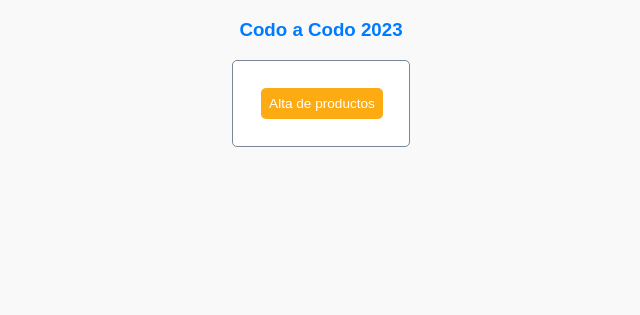
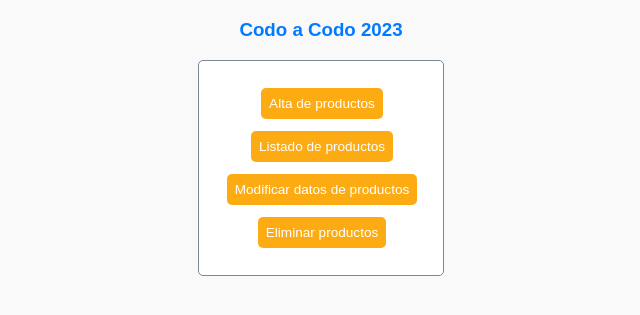
Before and after one commit to MarceloOrtizz/CRUD_CaC, a plain HTML site: page index.html in a window 1280 px wide. Shown: the part 61-376 px from the top of the page, without its empty margins (319-959 px from the left). Drawn offline with Linux system fonts and the light colour scheme.

Commit message:
index final

```diff
--- a/index.html
+++ b/index.html
@@ -16,7 +16,15 @@
             <tr>
                 <td class="contenedor-centrado"><a href="altas.html">Alta de productos</a></td>
             </tr>
-
+            <tr>
+                <td class="contenedor-centrado"><a href="listado.html">Listado de productos</a></td>
+            </tr>
+            <tr>
+                <td class="contenedor-centrado"><a href="modificaciones.html">Modificar datos de productos</a></td>
+            </tr>
+            <tr>
+                <td class="contenedor-centrado"><a href="listadoEliminar.html">Eliminar productos</a></td>
+            </tr>
         </table>
 </body>
 
```
